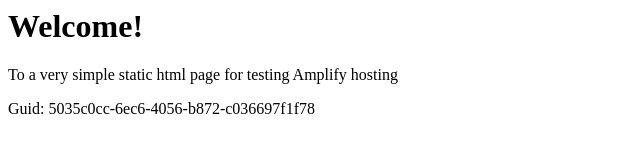
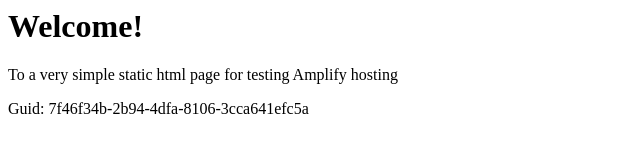
Before and after one commit to aws-aemilia-fra/Github-PR-Commit-Integration-Test-DoNotTouch-GithubWebhookPreviewCanaryTest-v1-preprod-eu-central-1, a website: page src/index.html in a window 1280 px wide. Shown: the full height of the page, 0-640 px from the left. Drawn offline with Linux system fonts and the light colour scheme.

Commit message:
commit from integ tests

```diff
--- a/src/index.html
+++ b/src/index.html
@@ -12,6 +12,6 @@
 <body>
     <h1>Welcome!</h1>
     <p>To a very simple static html page for testing Amplify hosting</p>
-    <p>Guid: 5035c0cc-6ec6-4056-b872-c036697f1f78</p></body>
+    <p>Guid: 7f46f34b-2b94-4dfa-8106-3cca641efc5a</p></body>
 
 </html>
```
